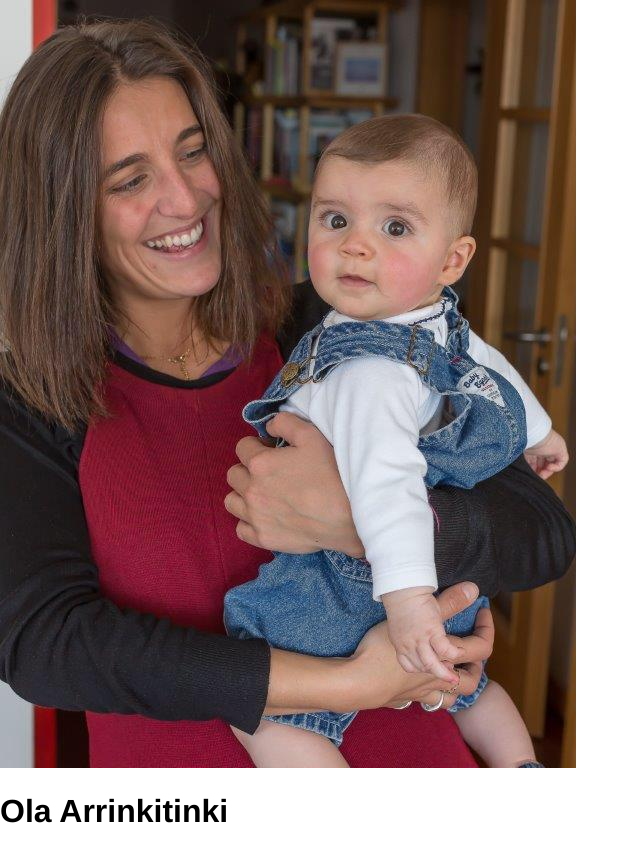
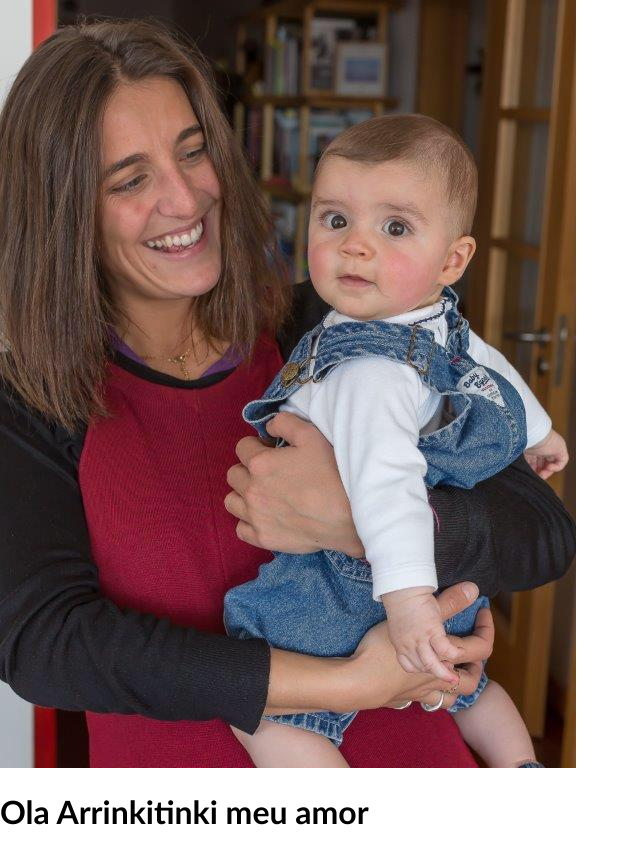
Before and after one commit to afonsorpinheiro/git101, a plain HTML site: page index.html in a window 1280 px wide. Shown: the whole page, without its empty margins (0-640 px from the left). Drawn offline with Linux system fonts and the light colour scheme.

Commit message:
Final Changes

```diff
--- a/index.html
+++ b/index.html
@@ -4,6 +4,6 @@
   <link rel="stylesheet" href="style.css">
   <body>
     <img src="3E7E3E2E-832D-4E72-9C2B-B913001A5F62.jpeg" alt="">
-    <h1>Ola Arrinkitinki</h1>
+    <h1>Ola Arrinkitinki meu amor</h1>
   </body>
 </html>
--- a/style.css
+++ b/style.css
@@ -1,4 +1,4 @@
 body {
 margin: 0;
-font-family: Helvetica;
+font-family: 'Gill Sans', 'Gill Sans MT', Calibri, 'Trebuchet MS', sans-serif;
 }
```
